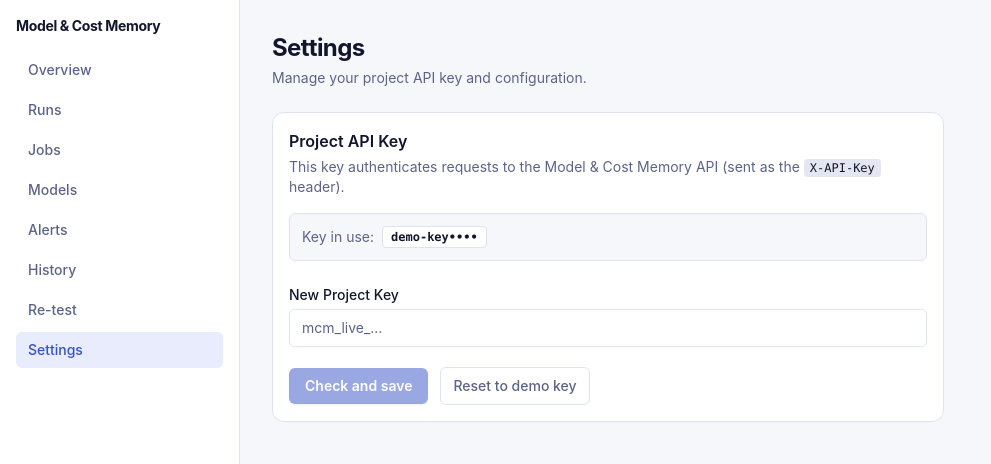
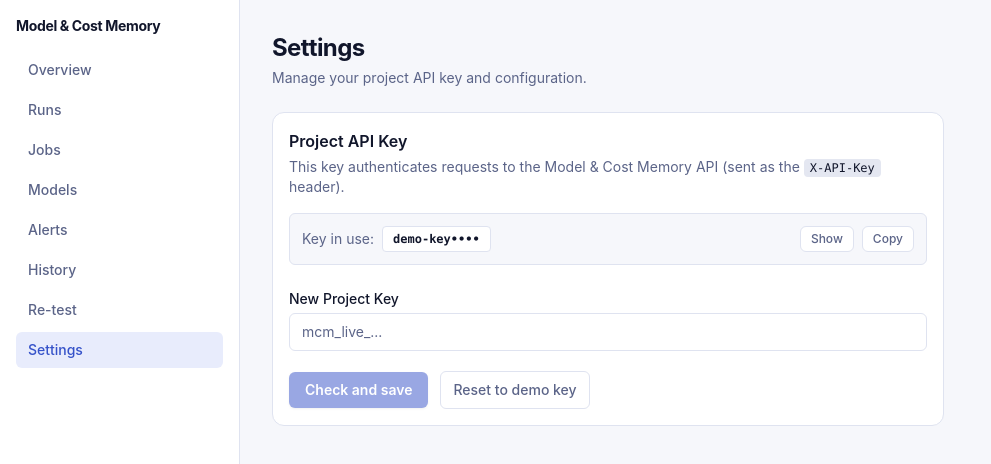
Before and after one commit to tannaya7/model-cost-memory, a React (Vite) app in the folder frontend/: page /settings in a window 1280 px wide. Shown: the top 464 px of the page, without its empty margins (0-991 px from the left). Built offline with nearby package versions, Linux system fonts and the light colour scheme.

Commit message:
Week 5: mask, show and copy the project key

```diff
--- a/frontend/src/features/settings/components/ProjectKeySettings.tsx
+++ b/frontend/src/features/settings/components/ProjectKeySettings.tsx
@@ -12,9 +12,35 @@ function maskKey(key: string): string {
 
 export function ProjectKeySettings() {
   const [currentKey, setCurrentKey] = useState<string>(() => getApiKey());
+  const [showKey, setShowKey] = useState<boolean>(false);
+  const [copied, setCopied] = useState<boolean>(false);
+  const [copyFailed, setCopyFailed] = useState<boolean>(false);
   const [inputKey, setInputKey] = useState<string>("");
   const [isChecking, setIsChecking] = useState<boolean>(false);
   const [message, setMessage] = useState<{ type: "success" | "error"; text: string } | null>(null);
+
+  async function handleCopy() {
+    setCopyFailed(false);
+    try {
+      await navigator.clipboard.writeText(currentKey);
+      setCopied(true);
+      setTimeout(() => setCopied(false), 2000);
+    } catch {
+      // Fallback if clipboard API is restricted
+      try {
+        const textarea = document.createElement("textarea");
+        textarea.value = currentKey;
+        document.body.appendChild(textarea);
+        textarea.select();
+        document.execCommand("copy");
+        document.body.removeChild(textarea);
+        setCopied(true);
+        setTimeout(() => setCopied(false), 2000);
+      } catch {
+        setCopyFailed(true);
+      }
+    }
+  }
 
   async function handleCheckAndSave(e: React.FormEvent) {
     e.preventDefault();
@@ -62,6 +88,7 @@ export function ProjectKeySettings() {
     setApiKey(demoKey);
     setCurrentKey(demoKey);
     setInputKey("");
+    setShowKey(false);
     queryClient.clear();
     setMessage({ type: "success", text: "Reset to demo key" });
   }
@@ -78,12 +105,40 @@ export function ProjectKeySettings() {
             </p>
           </div>
 
-          <div className="flex flex-wrap items-center gap-2 rounded-md border border-rule bg-bg p-3 text-sm">
-            <span className="text-dim">Key in use:</span>
-            <code className="rounded bg-surface px-2 py-0.5 font-mono text-xs font-semibold text-ink border border-rule">
-              {maskKey(currentKey)}
-            </code>
+          {/* Key in use with Mask, Show/Hide, and Copy */}
+          <div className="flex flex-wrap items-center justify-between gap-3 rounded-md border border-rule bg-bg p-3 text-sm">
+            <div className="flex flex-wrap items-center gap-2 min-w-0">
+              <span className="text-dim shrink-0">Key in use:</span>
+              <code className="rounded bg-surface px-2.5 py-1 font-mono text-xs font-semibold text-ink border border-rule break-all">
+                {showKey ? currentKey : maskKey(currentKey)}
+              </code>
+            </div>
+
+            <div className="flex items-center gap-2 shrink-0">
+              <button
+                type="button"
+                onClick={() => setShowKey(!showKey)}
+                aria-label={showKey ? "Hide project key" : "Show project key"}
+                className="rounded-md border border-rule bg-surface px-2.5 py-1 text-xs font-medium text-dim hover:bg-bg hover:text-ink focus:outline-none focus:ring-1 focus:ring-accent transition-colors"
+              >
+                {showKey ? "Hide" : "Show"}
+              </button>
+              <button
+                type="button"
+                onClick={handleCopy}
+                aria-label="Copy project key"
+                className="rounded-md border border-rule bg-surface px-2.5 py-1 text-xs font-medium text-dim hover:bg-bg hover:text-ink focus:outline-none focus:ring-1 focus:ring-accent transition-colors"
+              >
+                {copied ? "Copied!" : "Copy"}
+              </button>
+            </div>
           </div>
+
+          {copyFailed && (
+            <p role="alert" className="text-xs text-bad">
+              Couldn't copy. Select the key and copy it by hand.
+            </p>
+          )}
 
           <form onSubmit={handleCheckAndSave} className="space-y-4 pt-2">
             <div>
```
